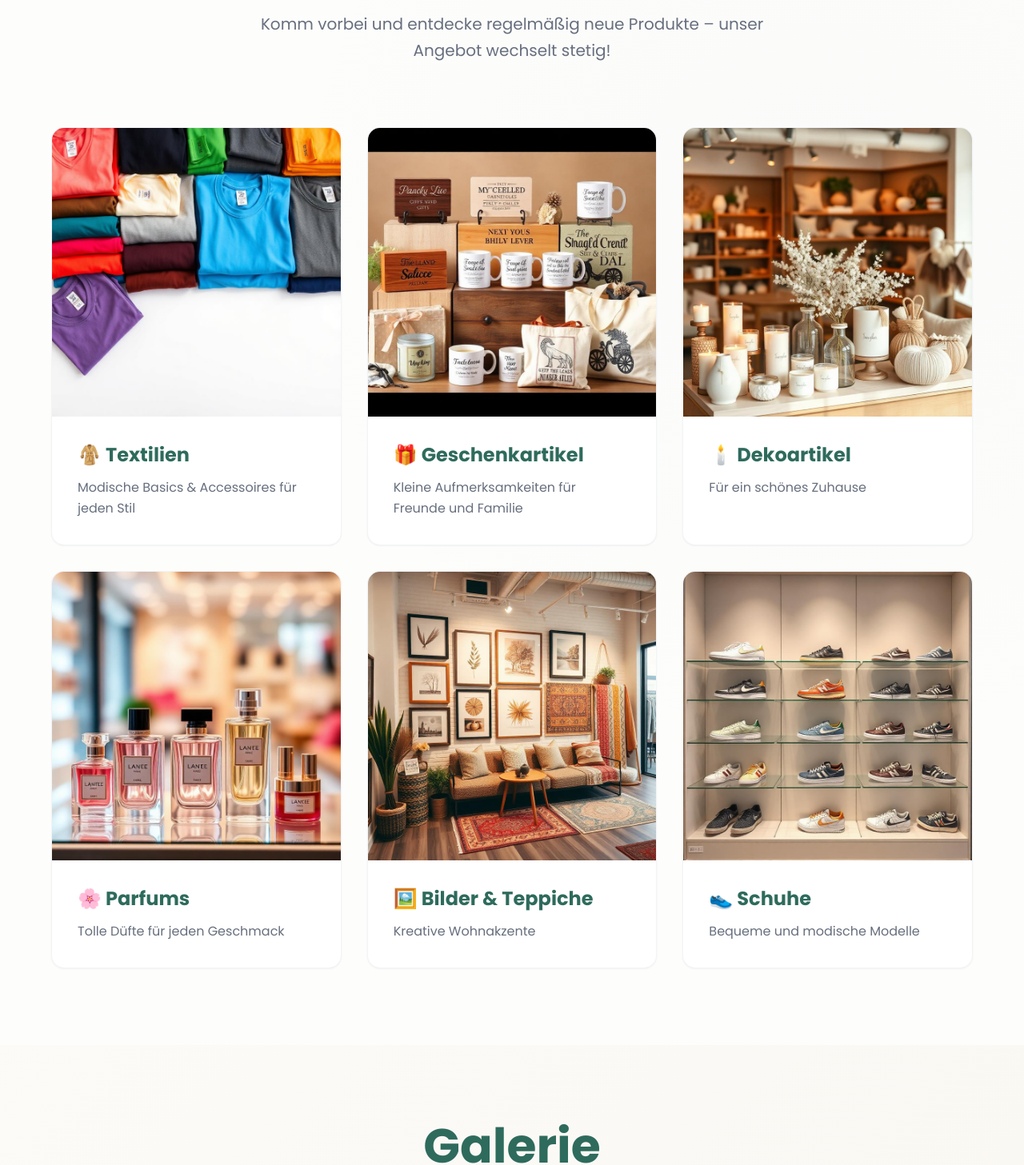
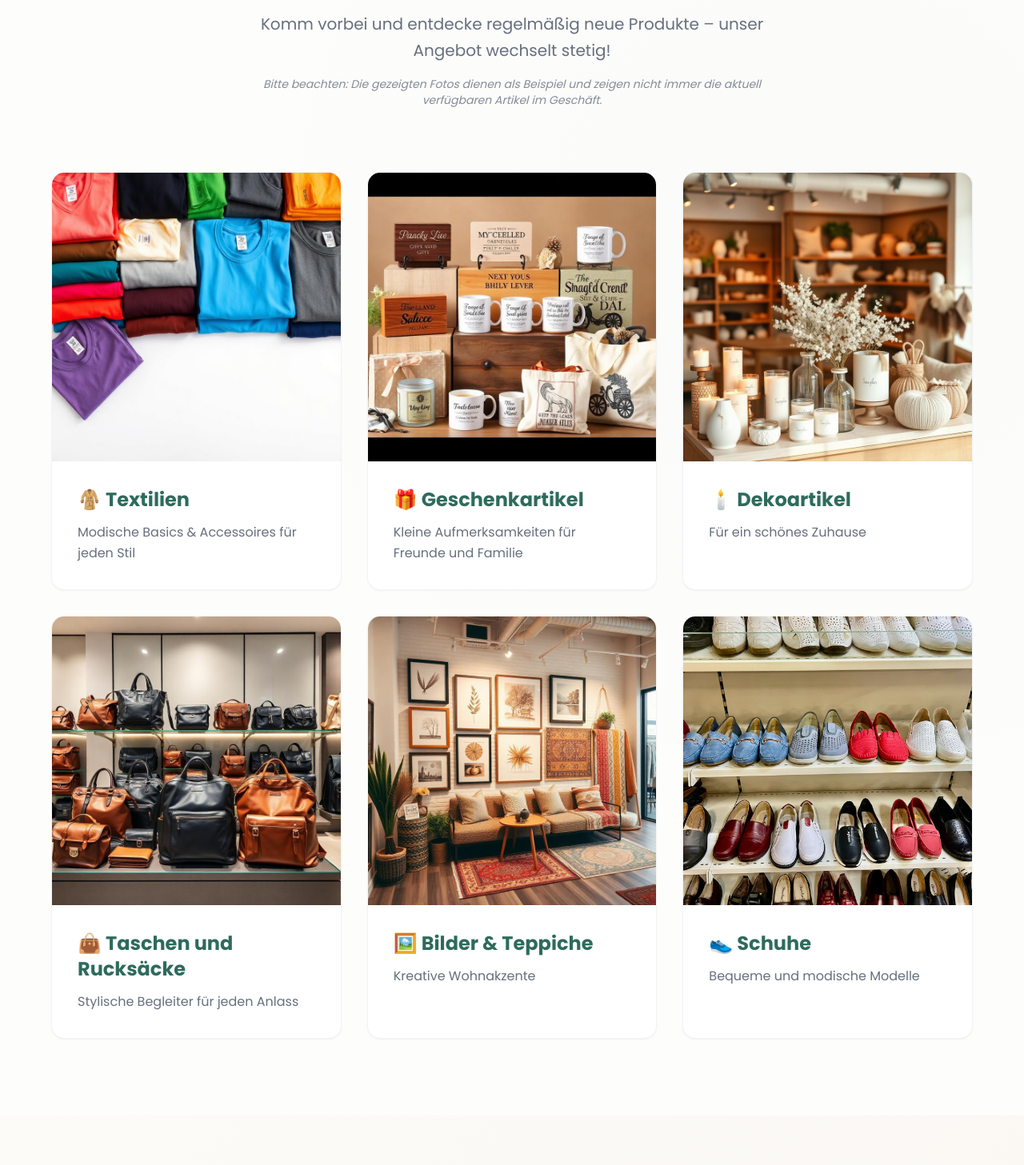
Before and after one commit to AnhAnAsian/nda-clone, a React (Vite) app: page / in a window 1280 px wide. Shown: the part 2234-3691 px from the top of the page at 80% size. Built offline with nearby package versions, Linux system fonts and the light colour scheme; the HTML template or start-up script is replaced by a standard one.

Commit message:
Update product categories and gallery

```diff
--- a/src/pages/Index.tsx
+++ b/src/pages/Index.tsx
@@ -9,7 +9,7 @@ import heroImage from "@/assets/hero-bg.jpg";
 import textilesImage from "@/assets/textiles.jpg";
 import giftsImage from "@/assets/gifts.jpg";
 import dekoImage from "@/assets/deko.jpg";
-import parfumsImage from "@/assets/parfums.jpg";
+import taschenRucksaeckeImage from "@/assets/taschen-rucksaecke.jpg";
 import bilderTeppicheImage from "@/assets/bilder-teppiche.jpg";
 import schuheImage from "@/assets/schuhe.jpg";
 import storeFrontNew from "@/assets/store-front-new.jpg";
@@ -171,6 +171,9 @@ const Index = () => {
             <p className="text-xl text-muted-foreground max-w-2xl mx-auto leading-relaxed">
               Komm vorbei und entdecke regelmäßig neue Produkte – unser Angebot wechselt stetig!
             </p>
+            <p className="text-sm text-muted-foreground/80 max-w-2xl mx-auto mt-4 italic">
+              Bitte beachten: Die gezeigten Fotos dienen als Beispiel und zeigen nicht immer die aktuell verfügbaren Artikel im Geschäft.
+            </p>
           </div>
 
           <div className="grid md:grid-cols-3 gap-8 max-w-6xl mx-auto">
@@ -237,22 +240,22 @@ const Index = () => {
               </CardContent>
             </Card>
 
-            {/* Parfums Category */}
+            {/* Taschen & Rucksäcke Category */}
             <Card className="shadow-medium hover:shadow-elegant transition-all duration-500 overflow-hidden group bg-white border border-border/50 rounded-2xl">
               <CardContent className="p-0">
                 <div className="aspect-square overflow-hidden relative">
                   <div className="absolute inset-0 bg-gradient-to-br from-accent/0 via-accent/5 to-accent/10 opacity-0 group-hover:opacity-100 transition-all duration-500 z-10"></div>
                   <div className="absolute top-0 left-0 right-0 h-1 bg-gradient-primary scale-x-0 group-hover:scale-x-100 transition-transform duration-500 origin-left"></div>
                   <img
-                    src={parfumsImage}
-                    alt="Parfums und tolle Düfte für jeden Geschmack"
+                    src={taschenRucksaeckeImage}
+                    alt="Taschen und Rucksäcke für jeden Anlass"
                     className="w-full h-full object-cover group-hover:scale-110 transition-transform duration-700 ease-out"
                   />
                 </div>
                 <div className="p-8">
-                  <h3 className="text-2xl font-bold text-primary mb-3 group-hover:bg-gradient-accent group-hover:bg-clip-text group-hover:text-transparent transition-all duration-300">🌸 Parfums</h3>
+                  <h3 className="text-2xl font-bold text-primary mb-3 group-hover:bg-gradient-accent group-hover:bg-clip-text group-hover:text-transparent transition-all duration-300">👜 Taschen und Rucksäcke</h3>
                   <p className="text-muted-foreground leading-relaxed">
-                    Tolle Düfte für jeden Geschmack
+                    Stylische Begleiter für jeden Anlass
                   </p>
                 </div>
               </CardContent>
@@ -286,7 +289,7 @@ const Index = () => {
                   <div className="absolute inset-0 bg-gradient-to-br from-accent/0 via-accent/5 to-accent/10 opacity-0 group-hover:opacity-100 transition-all duration-500 z-10"></div>
                   <div className="absolute top-0 left-0 right-0 h-1 bg-gradient-primary scale-x-0 group-hover:scale-x-100 transition-transform duration-500 origin-left"></div>
                   <img
-                    src={schuheImage}
+                    src={storeShoes}
                     alt="Bequeme und modische Schuhe"
                     className="w-full h-full object-cover group-hover:scale-110 transition-transform duration-700 ease-out"
                   />
```
Also changed, not shown: src/assets/taschen-rucksaecke.jpg (added).
